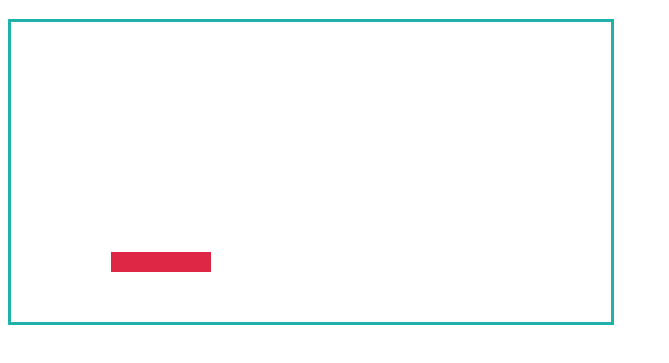
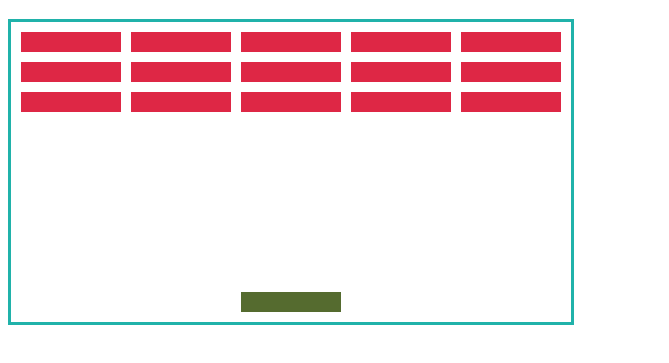
Before and after one commit to amanda-hecht89/amanda-brick-javascript, a plain HTML site: page index.html in a window 1280 px wide. Shown: the part 61-424 px from the top of the page, without its empty margins (0-669 px from the left). Drawn offline with Linux system fonts and the light colour scheme.

Commit message:
user block

```diff
--- a/app.js
+++ b/app.js
@@ -1,12 +1,69 @@
 const grid = document.querySelector('.grid');
+const blockWidth = 100;
+const blockHeight = 20;
+
+const userStart = [230, 10];
+let currentPosition = userStart;
+
+class Block {
+    constructor(xAxis, yAxis) {
+        this.bottomLeft = [xAxis, yAxis];
+        this.bottomRight = [xAxis + blockWidth, yAxis];
+        this.topLeft = [xAxis, yAxis + blockHeight];
+        this.topRight = [xAxis + blockWidth, yAxis + blockHeight];
+    }
+}
+
+const blocks = [
+    new Block(10, 270),
+    new Block(120, 270),
+    new Block(230, 270),
+    new Block(340, 270),
+    new Block(450, 270),
+    new Block(10, 240),
+    new Block(120, 240),
+    new Block(230, 240),
+    new Block(340, 240),
+    new Block(450, 240),
+    new Block(10, 210),
+    new Block(120, 210),
+    new Block(230, 210),
+    new Block(340, 210),
+    new Block(450, 210)
+
+];
 
 
-function addBlock() {
+function addBlocks() {
+    for (let i = 0; i < blocks.length; i++) {
+        const block = document.createElement('div');
+        block.classList.add('block');
+        block.style.left = blocks[i].bottomLeft[0] + 'px';
+        block.style.bottom = blocks[i].bottomLeft[1] + 'px';
+        grid.appendChild(block);
+    }
+}
+addBlocks();
 
-    const block = document.createElement('div');
-    block.classList.add('block');
-    block.style.left = '100px';
-    block.style.bottom = '50px';
-    grid.appendChild(block);
+// add user
+const user = document.createElement('div');
+user.classList.add('user');
+drawUser();
+grid.appendChild(user);
+
+
+function drawUser() {
+    user.style.left = currentPosition[0] + 'px';
+    user.style.bottom = currentPosition[1] + 'px';
+
+
 }
-addBlock();
+
+// move user
+function moveUser() {
+    switch (e.key) {
+        case 'ArrowLeft':
+            currentPosition[0] -= 10;
+            user.style.left = currentPosition[0] + 'px';
+    }
+}
--- a/styles/home.css
+++ b/styles/home.css
@@ -2,7 +2,7 @@
 .grid {
     position: absolute;
     height: 300px;
-    width: 600px;
+    width: 560px;
     border: 3px solid lightseagreen;
 }
 
@@ -12,3 +12,10 @@
     width: 100px;
     background-color: rgb(222, 39, 69);
 }
+
+.user {
+    position: absolute;
+    height: 20px;
+    width: 100px;
+    background-color: darkolivegreen;
+}
```
